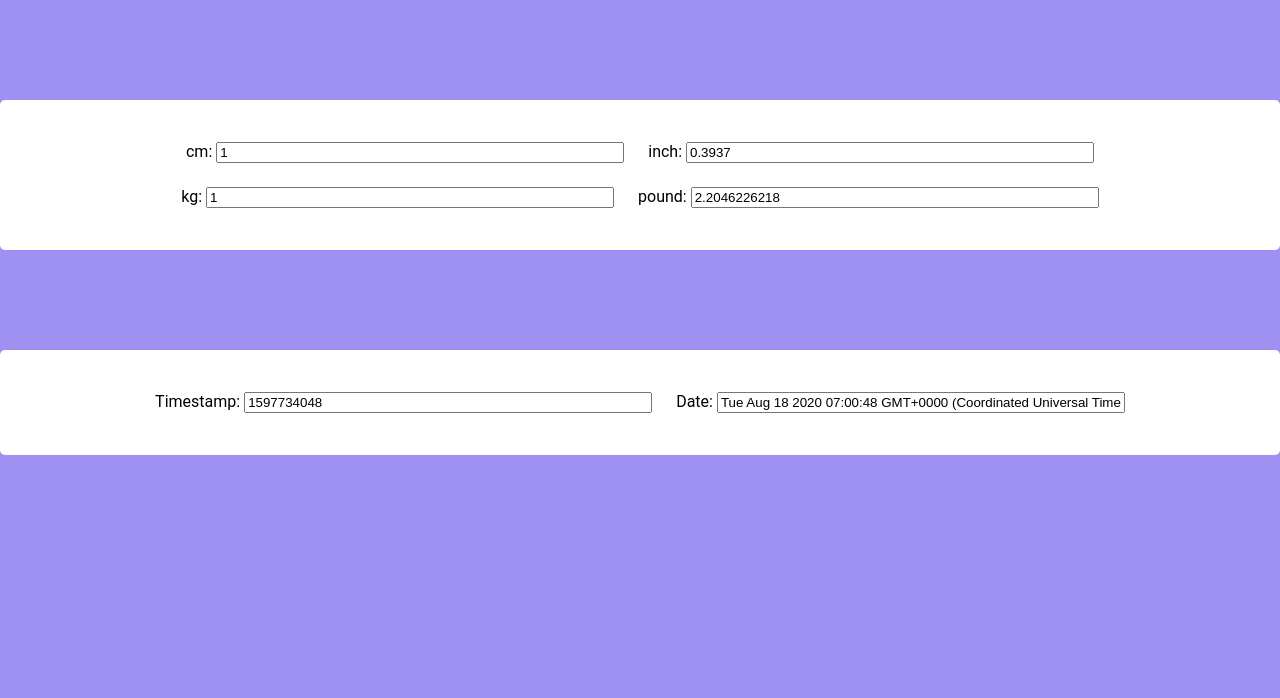
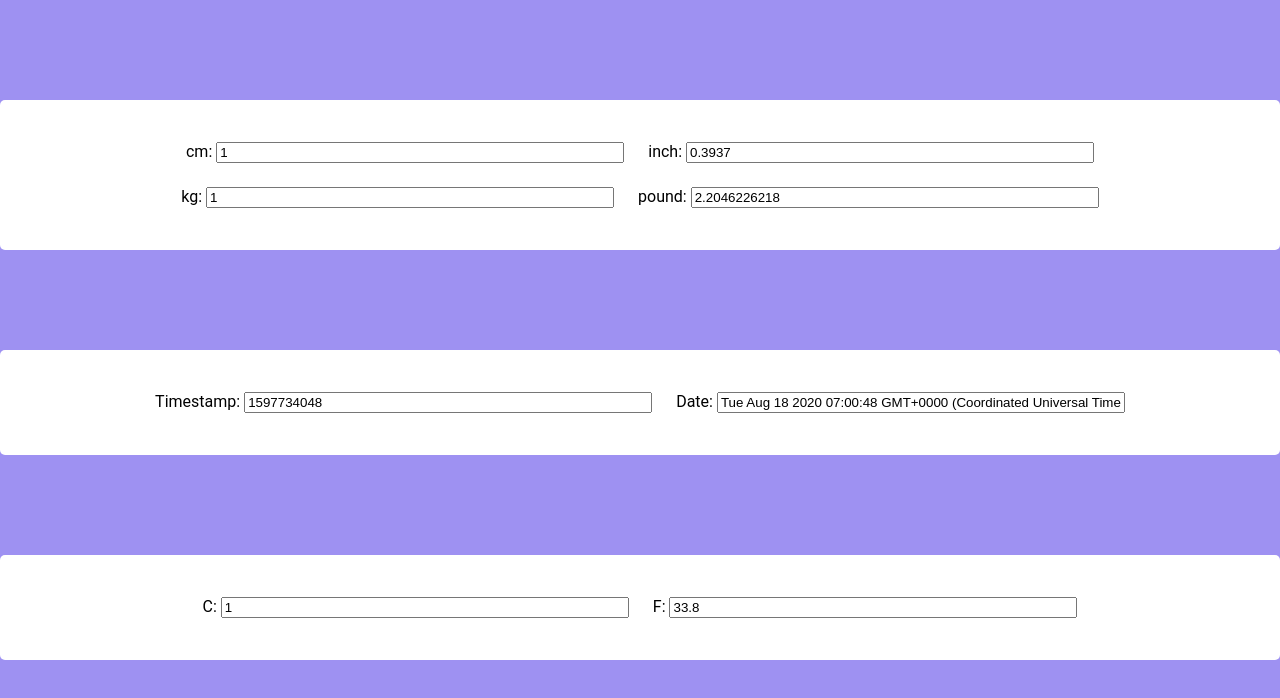
Before and after one commit to LuPoYi/converter, a React (Create React App) app: page / in a window 1280 px wide. Shown: the top 698 px of the page. Built offline with nearby package versions, Linux system fonts and the light colour scheme.

Commit message:
Add TemperatureUnit

```diff
--- a/src/App.js
+++ b/src/App.js
@@ -2,6 +2,7 @@ import React from 'react';
 import './App.css';
 import MeasurementUnit from './components/MeasurementUnit';
 import Timestamp from './components/Timestamp';
+import TemperatureUnit from './components/TemperatureUnit';
 
 
 function App() {
@@ -9,6 +10,7 @@ function App() {
     <div className="App">
       <MeasurementUnit />
       <Timestamp />
+      <TemperatureUnit />
     </div>
   );
 }
--- /dev/null
+++ b/src/components/TemperatureUnit.js
@@ -0,0 +1,43 @@
+import React, { Component } from 'react';
+
+class TemperatureUnit extends Component {
+  constructor() {
+    super()
+    this.state = {
+      celsiusInput: 1,
+      fahrenheitInput: 33.8,
+    }
+    this.celsiusHandleChange = this.celsiusHandleChange.bind(this)
+    this.fahrenheitHandleChange = this.fahrenheitHandleChange.bind(this)
+  }
+
+  celsiusHandleChange(event) {
+    this.setState({
+      celsiusInput: event.target.value,
+      fahrenheitInput: (event.target.value * (9 / 5) + 32).toFixed(2)
+    })
+  }
+
+  fahrenheitHandleChange(event) {
+    this.setState({
+      celsiusInput: ((event.target.value - 32) * 5 / 9).toFixed(2),
+      fahrenheitInput: event.target.value
+    })
+  }
+
+
+  render() {
+    return (
+      <div className="card">
+        <div className="item">
+          C: <input onChange={this.celsiusHandleChange} value={this.state.celsiusInput}></input>
+        </div>
+        <div className="item">
+          F: <input onChange={this.fahrenheitHandleChange} value={this.state.fahrenheitInput}></input>
+        </div>
+      </div >
+    )
+  }
+}
+
+export default TemperatureUnit
```
